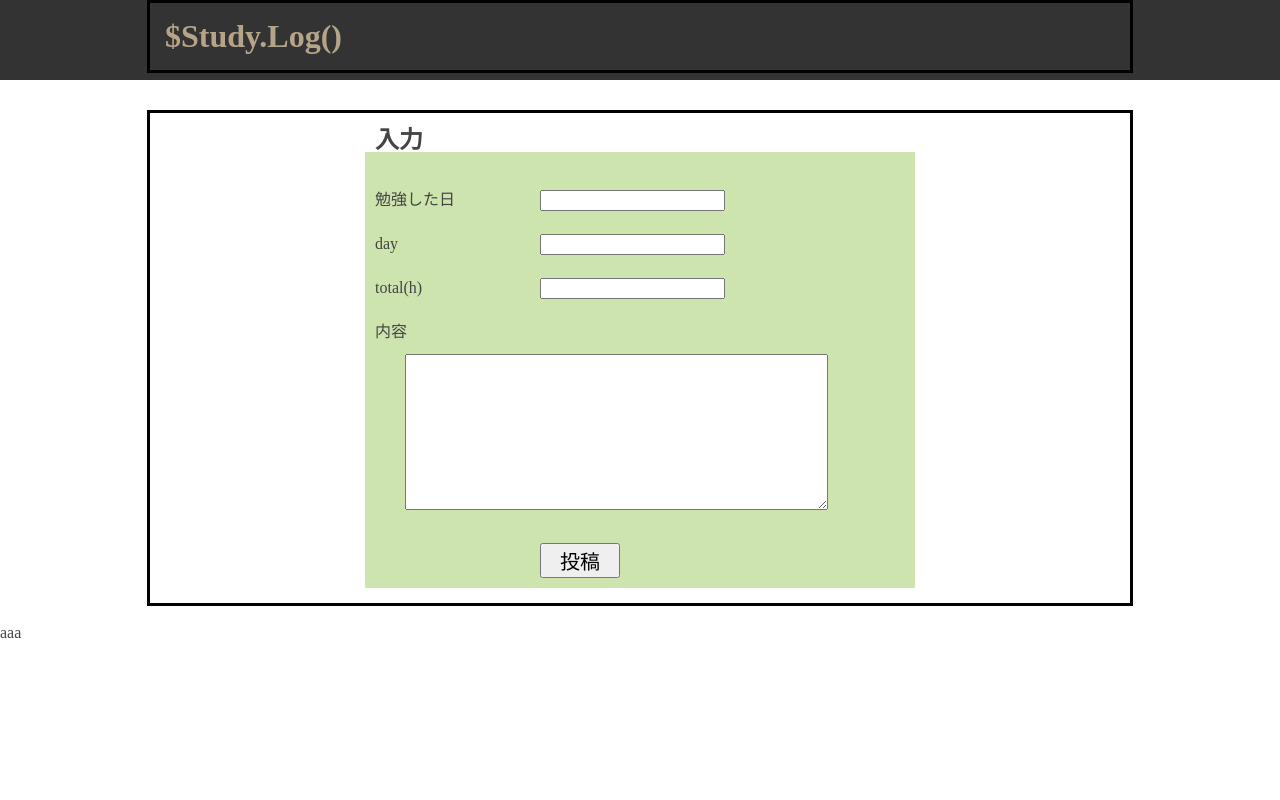
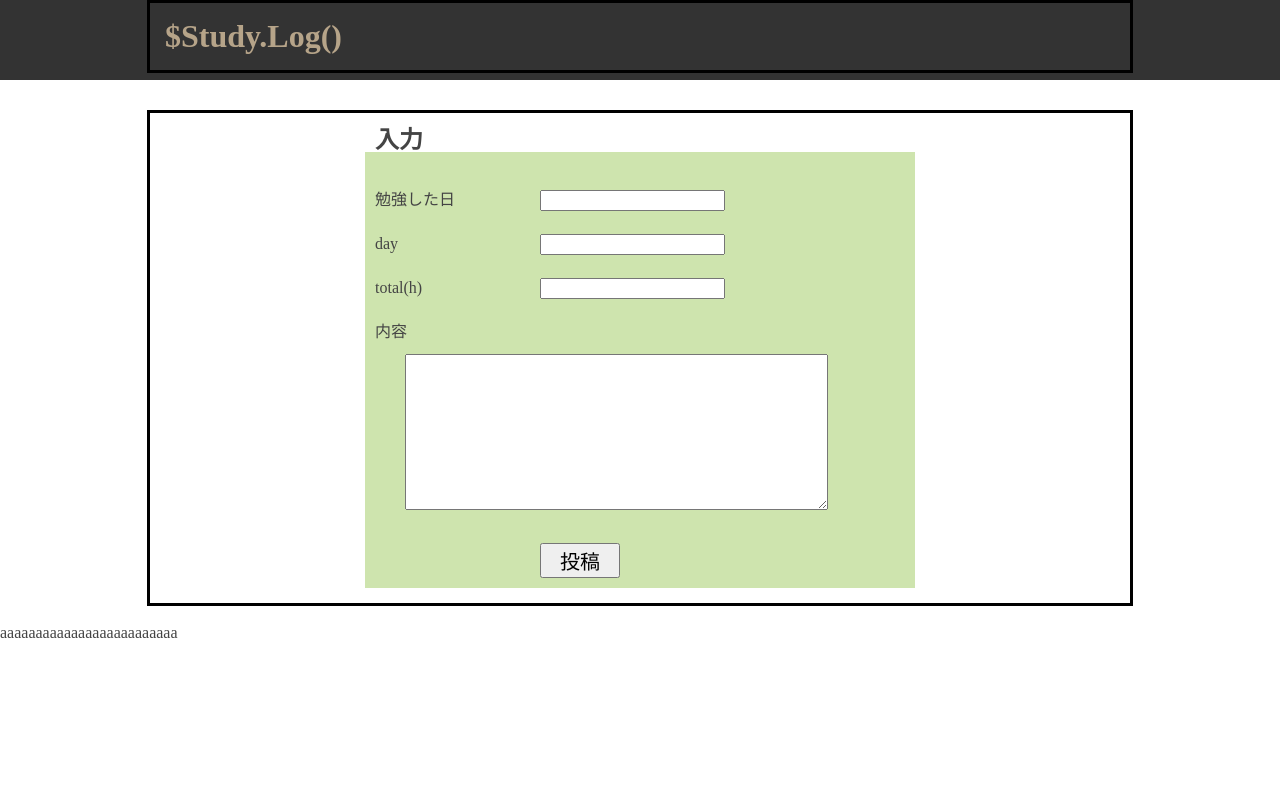
Before and after one commit to kiwatchi1991/-Study_Log-, a PHP site: page / in a window 1280 px wide. Run offline with PHP 8.4, Linux system fonts and the light colour scheme; data that the repository does not hold is empty.

Commit message:
テスト２

```diff
--- a/index.php
+++ b/index.php
@@ -202,7 +202,7 @@ if(!empty($_POST)){
 
 
 </body>
-</html>aaa
+</html>aaaaaaaaaaaaaaaaaaaaaaaaa
 
 
 <!--
```
